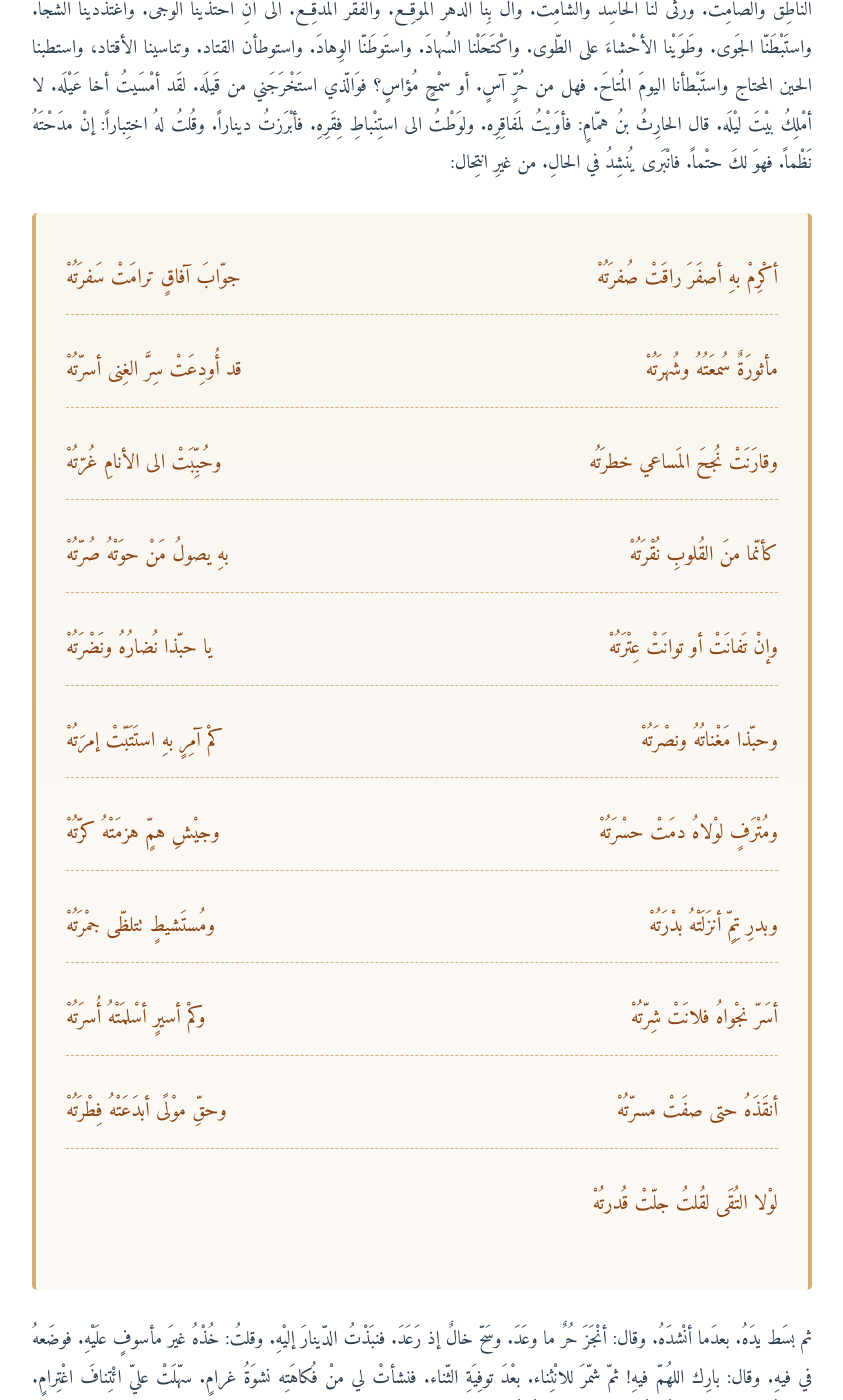
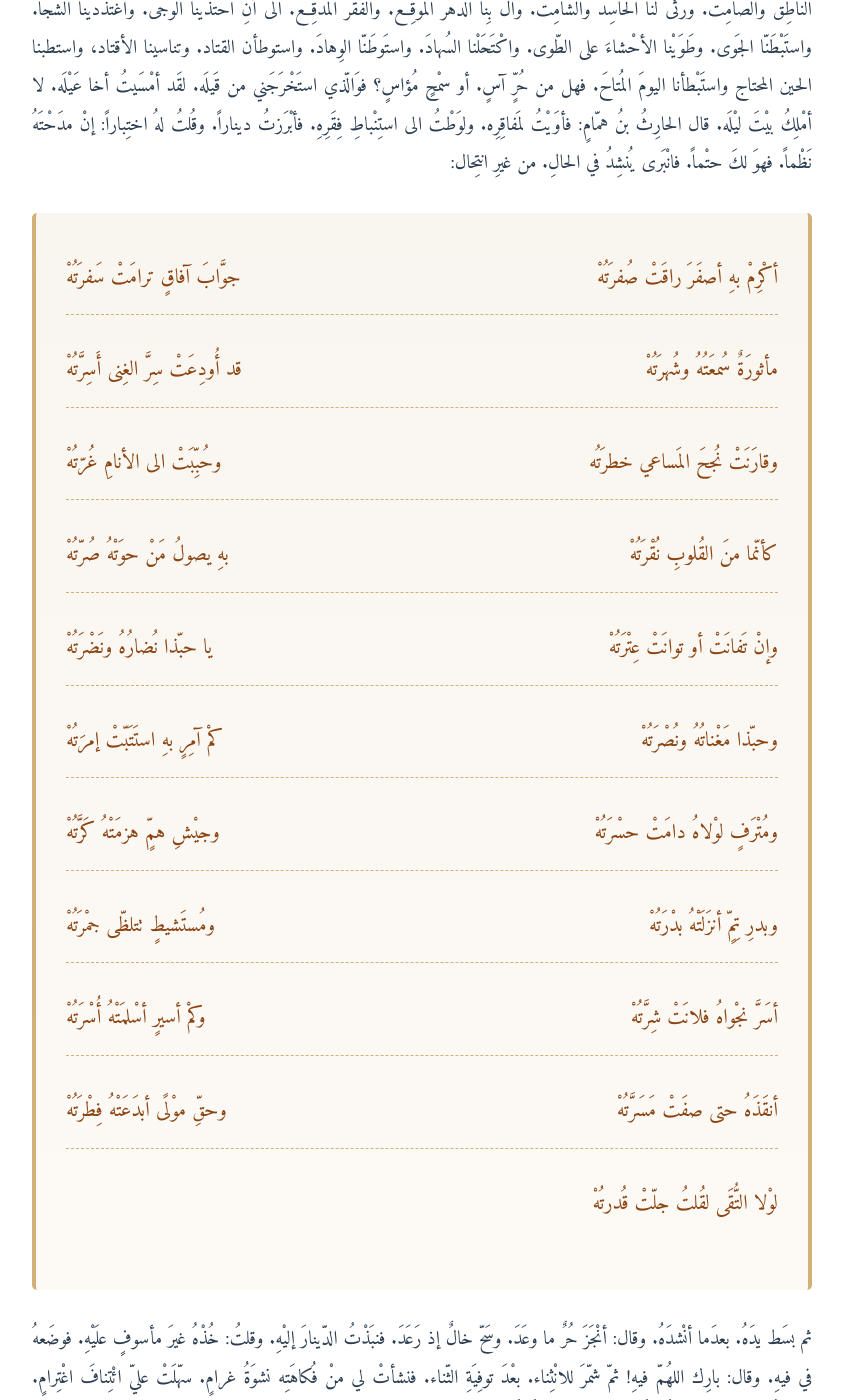
Before and after one commit to Muaath5/MaqamatAlhariri, a Jekyll site: the page built from _maqamat/05-dinariya.md, in a window 1280 px wide and 1400 px high, scrolled down 560 px. Shown: the whole window, without its empty margins (218-1061 px from the left). Built offline with Jekyll 4.4.1, drawn with Linux system fonts in a browser that asks for light colours; some web fonts are replaced; some of the changed text lies outside the part shown.

Commit message:
Change description and fix Dinariya

```diff
--- a/_maqamat/05-dinariya.md
+++ b/_maqamat/05-dinariya.md
@@ -15,7 +15,7 @@
 أكْرِمْ بهِ أصفَرَ راقَتْ صُفرَتُهْ
 </div>
 <div class="left-hemistich">
-جوّابَ آفاقٍ ترامَتْ سَفرَتُهْ
+جوَّابَ آفاقٍ ترامَتْ سَفرَتُهْ
 </div>
 </div>
 
@@ -24,11 +24,9 @@
 مأثورَةٌ سُمعَتُهُ وشُهرَتُهْ
 </div>
 <div class="left-hemistich">
-قد أُودِعَتْ سِرَّ الغِنى أسرّتُهْ
+قد أُودِعَتْ سِرَّ الغِنى أَسِرَّتُهْ
 </div>
 </div>
-
-
 
 <div class="verse">
 <div class="right-hemistich">
@@ -39,7 +37,6 @@
 </div>
 </div>
 
-
 <div class="verse">
 <div class="right-hemistich">
 كأنّما منَ القُلوبِ نُقْرَتُهْ
@@ -48,7 +45,6 @@
 بهِ يصولُ مَنْ حوَتْهُ صُرّتُهْ
 </div>
 </div>
-
 
 <div class="verse">
 <div class="right-hemistich">
@@ -62,7 +58,7 @@
 
 <div class="verse">
 <div class="right-hemistich">
-وحبّذا مَغْناتُهُ ونصْرَتُهْ
+وحبّذا مَغْناتُهُ ونُصْرَتُهْ
 </div>
 <div class="left-hemistich">
 كمْ آمِرٍ بهِ استَتَبّتْ إمرَتُهْ
@@ -72,10 +68,10 @@
 
 <div class="verse">
 <div class="right-hemistich">
-ومُتْرَفٍ لوْلاهُ دمَتْ حسْرَتُهْ
+ومُتْرَفٍ لوْلاهُ دامَتْ حسْرَتُهْ
 </div>
 <div class="left-hemistich">
-وجيْشِ همٍّ هزمَتْهُ كرّتُهْ
+وجيْشِ همٍّ هزمَتْهُ كَرَّتُهْ
 </div>
 </div>
 
@@ -89,20 +85,18 @@
 </div>
 </div>
 
+<div class="verse">
+<div class="right-hemistich">
+أسَرَّ نجْواهُ فلانَتْ شِرَّتُهْ
+</div>
+<div class="left-hemistich">
+وكمْ أسيرٍ أسْلمَتْهُ أُسْرَتُهْ
+</div>
+</div>
 
 <div class="verse">
 <div class="right-hemistich">
-أسَرّ نجْواهُ فلانَتْ شِرّتُهْ
-</div>
-<div class="left-hemistich">
-وكمْ أسيرٍ أسْلمَتْهُ أُسرَتُهْ
-</div>
-</div>
-
-
-<div class="verse">
-<div class="right-hemistich">
-أنقَذَهُ حتى صفَتْ مسرّتُهْ
+أنقَذَهُ حتى صفَتْ مَسَرَّتُهْ
 </div>
 <div class="left-hemistich">
 وحقِّ موْلًى أبدَعَتْهُ فِطْرَتُهْ
@@ -112,7 +106,7 @@
 
 <div class="verse">
 <div class="right-hemistich">
-لوْلا التُقَى لقُلتُ جلّتْ قُدرتُهْ
+لوْلا التُّقَى لقُلتُ جلّتْ قُدرتُهْ
 </div>
 <div class="left-hemistich">
 </div>
@@ -138,7 +132,6 @@
 </div>
 </div>
 
-
 <div class="verse">
 <div class="right-hemistich">
 يَبدو بوَصْفَينِ لعَينِ الرّامِقِ
@@ -163,7 +156,7 @@
 لوْلاهُ لمْ تُقْطَعْ يَمينُ سارِقِ
 </div>
 <div class="left-hemistich">
-ولا بدَتْ مظْلِمَةٌ منْ فاسِقِ
+ولا بدَتْ مظْلُمَةٌ منْ فاسِقِ
 </div>
 </div>
 
--- a/index.html
+++ b/index.html
@@ -4,7 +4,7 @@
 
 <div class="home-intro">
     <h2>مقامات الحريري</h2>
-    <p>مجموعة من روائع الأدب العربي للإمام أبي محمد القاسم بن علي الحريري البصري</p>
+    <p>كتبها أبو محمد القاسم بن علي بن محمد بن عثمان الحريري المتوفي سنة 516 للهجرة</p>
 </div>
 
 <div class="maqamat-list">
```
Also changed, not shown: other parts of _maqamat/05-dinariya.md (+2 -3 lines).
